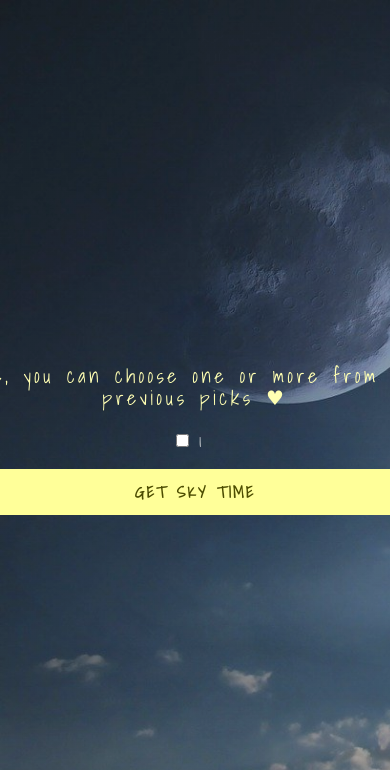
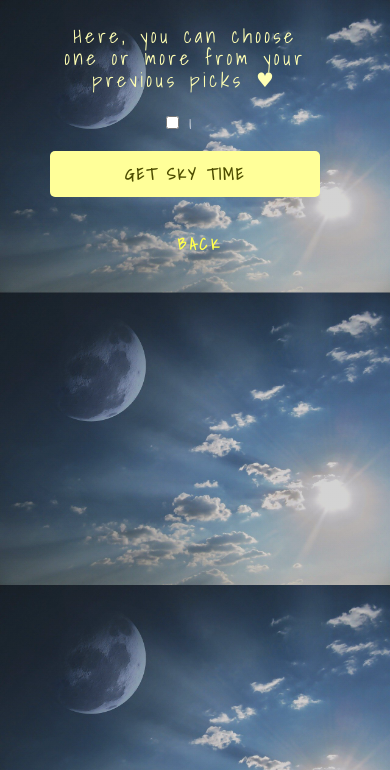
Before and after one commit to kristinaMujakic/Sky_Time, a Flask app: template templates/favourites.html in a window 390 px wide; the page is wider, and only the part inside the window is pictured. Shown: the top 770 px of that part. Run offline with Flask 3, Linux system fonts and the light colour scheme; the template is opened without the code that fills it: most values are stand-ins (such as "Sample title", 1, 10 or a date in 2020); some web fonts are replaced.

Commit message:
final css fixes, adding details to readme

```diff
--- a/app.py
+++ b/app.py
@@ -32,7 +32,7 @@
     connect_db(app)
     db.create_all()
 
-toolbar = DebugToolbarExtension(app)
+# toolbar = DebugToolbarExtension(app)
 
 
 @app.before_request
--- a/static/stylesheets/responsive.css
+++ b/static/stylesheets/responsive.css
@@ -77,8 +77,14 @@
 
 /*450px and below*/
 @media (max-width: 28em) {
+
     .container {
         margin: 25px;
+    }
+
+    .fav {
+        height: auto;
+        padding-right: 20px;
     }
 
     .user {
@@ -110,4 +116,19 @@
         position: relative;
         margin-top: 5px;
     }
+
+    .favouritesContainer {
+        width: calc(100% - 50px);
+
+    }
+
+    .favouritesResults {
+        display: flex;
+        flex-direction: column;
+        gap: 5px;
+        max-width: 380px;
+        overflow: auto;
+        padding: 10px;
+
+    }
 }
--- a/templates/favourites.html
+++ b/templates/favourites.html
@@ -2,7 +2,7 @@
 
 {% block content %}
 
-<div class="container">
+<div class="container fav">
 
     <div class="favouritesContainer">
         <p>Here, you can choose one or more from your previous picks &hearts;</p>
```
Also changed, not shown: README.md.
